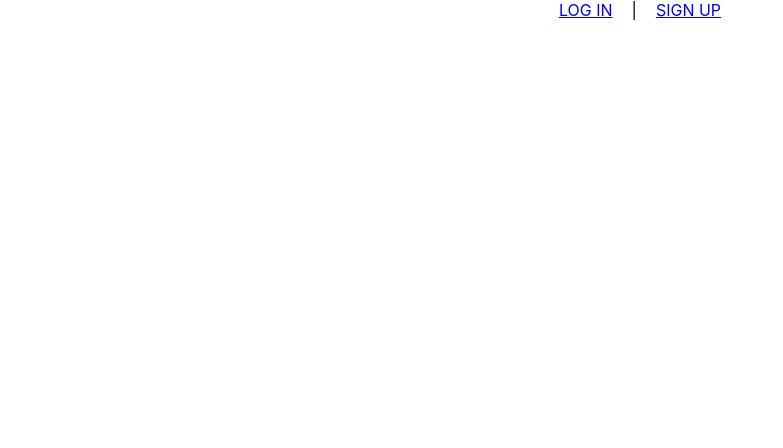
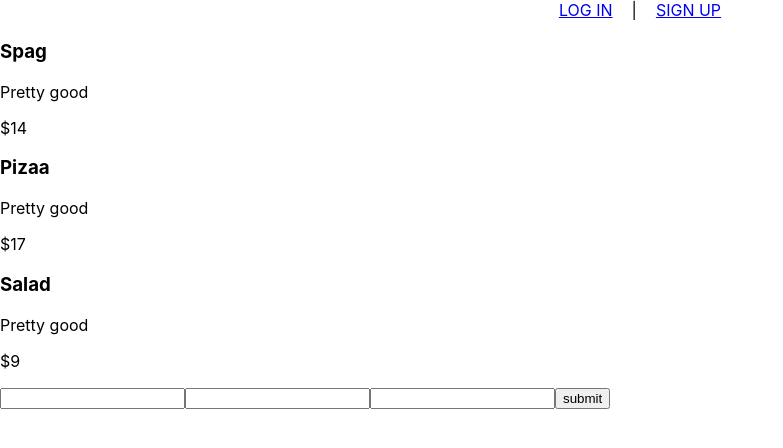
Before and after one commit to acostahf/resturant-website, a React (Create React App) app: page / in a window 1280 px wide. Shown: the top 448 px of the page, without its empty margins (0-783 px from the left). Built offline with nearby package versions, Linux system fonts and the light colour scheme.

Commit message:
add mains to homepage for rendering and adding mains

```diff
--- a/src/pages/HomePage/HomePage.jsx
+++ b/src/pages/HomePage/HomePage.jsx
@@ -1,13 +1,19 @@
 import React from "react";
-import { Link } from "react-router-dom";
+// import { Link } from "react-router-dom";
 import NavBar from "../../components/NavBar/NavBar";
-// import "./HomePage.css";
+import MainList from "../MainLIst";
+import AddMain from "../AddMain";
+import { MainProvider } from "../MainContext";
 
 const HomePage = props => {
   return (
-    <div className="HomePage">
-      <NavBar user={props.user} handlelogout={props.handlelogout} />
-    </div>
+    <MainProvider>
+      <div className="HomePage">
+        <NavBar user={props.user} handlelogout={props.handlelogout} />
+        <MainList />
+        <AddMain />
+      </div>
+    </MainProvider>
   );
 };
 
```
